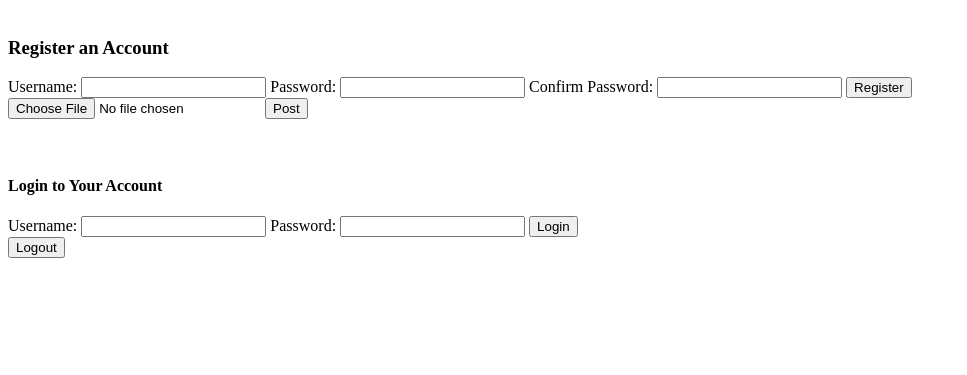
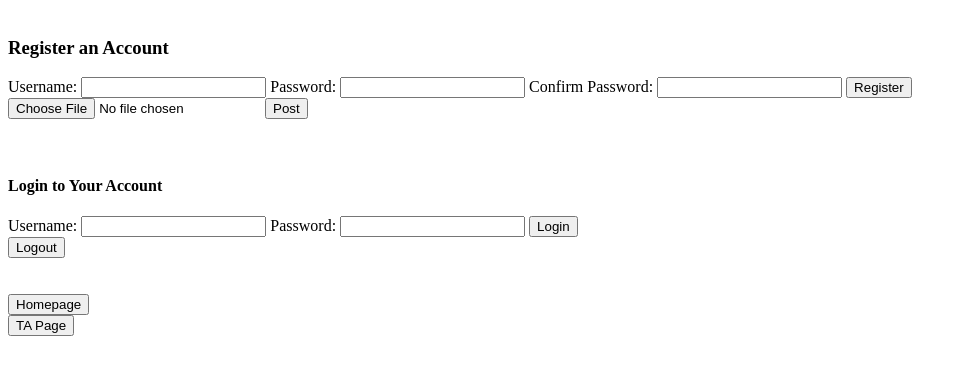
Before and after one commit to elif14/DROP-TABLE-cse312_grades, a Flask app: page /user in a window 1280 px wide. Shown: the part 309-684 px from the top of the page, without its empty margins (0-967 px from the left). Run offline with Flask 2, Linux system fonts and the light colour scheme.

Commit message:
Added button to homepage and ta page from register/login page.

```diff
--- a/LineUp/templates/user.html
+++ b/LineUp/templates/user.html
@@ -52,6 +52,15 @@
         <button type="submit">Logout</button>
     </form>
 
+    <br><br>
+
+    <form action="/" method="get">
+        <button onclick="submit">Homepage</button>
+    </form>
+    <form action="/ta" method="get">
+        <button onclick="submit">TA Page</button>
+    </form>
+
 </body>
 
 <script src="/static/functions.js"></script>
```
